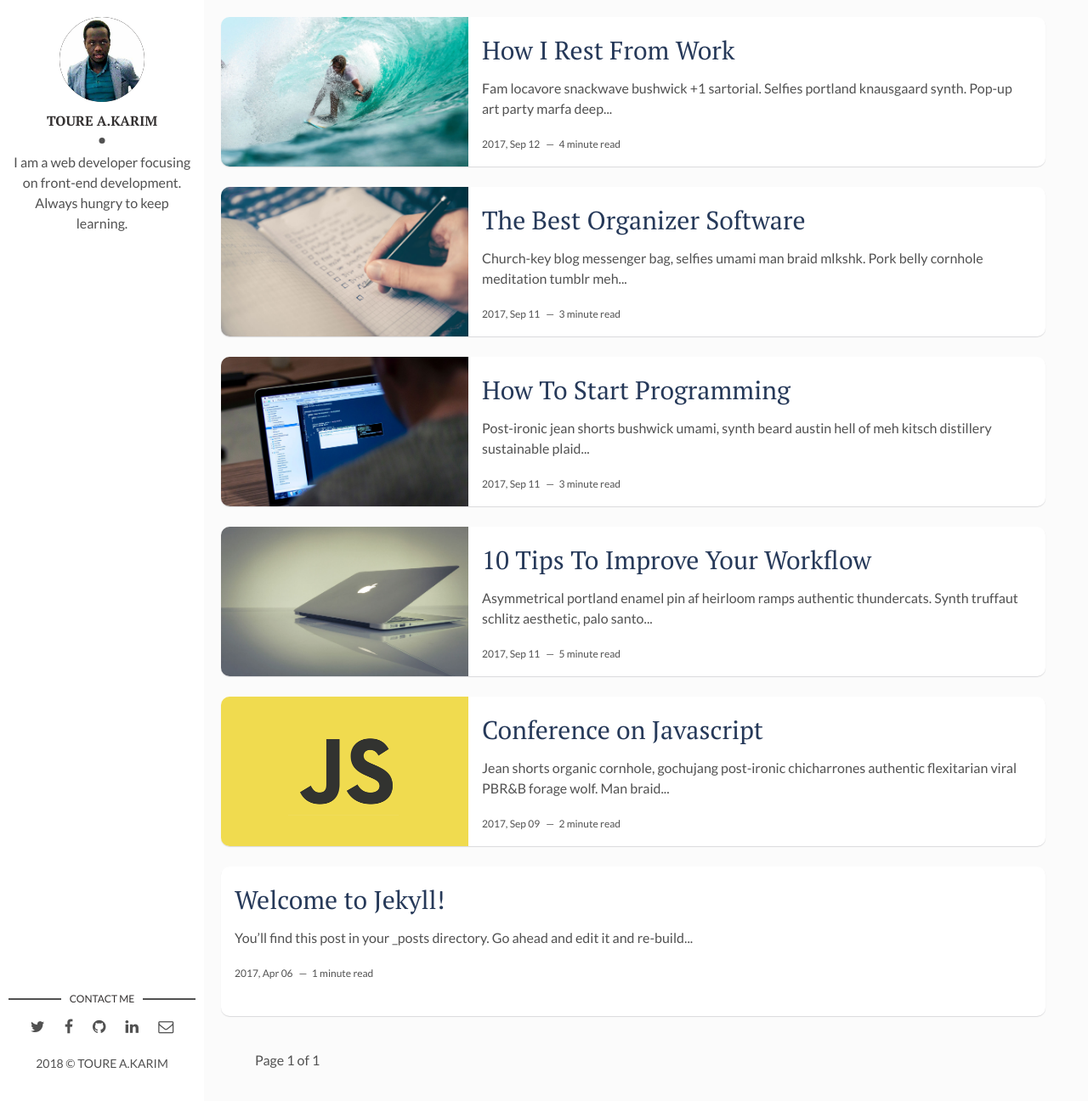
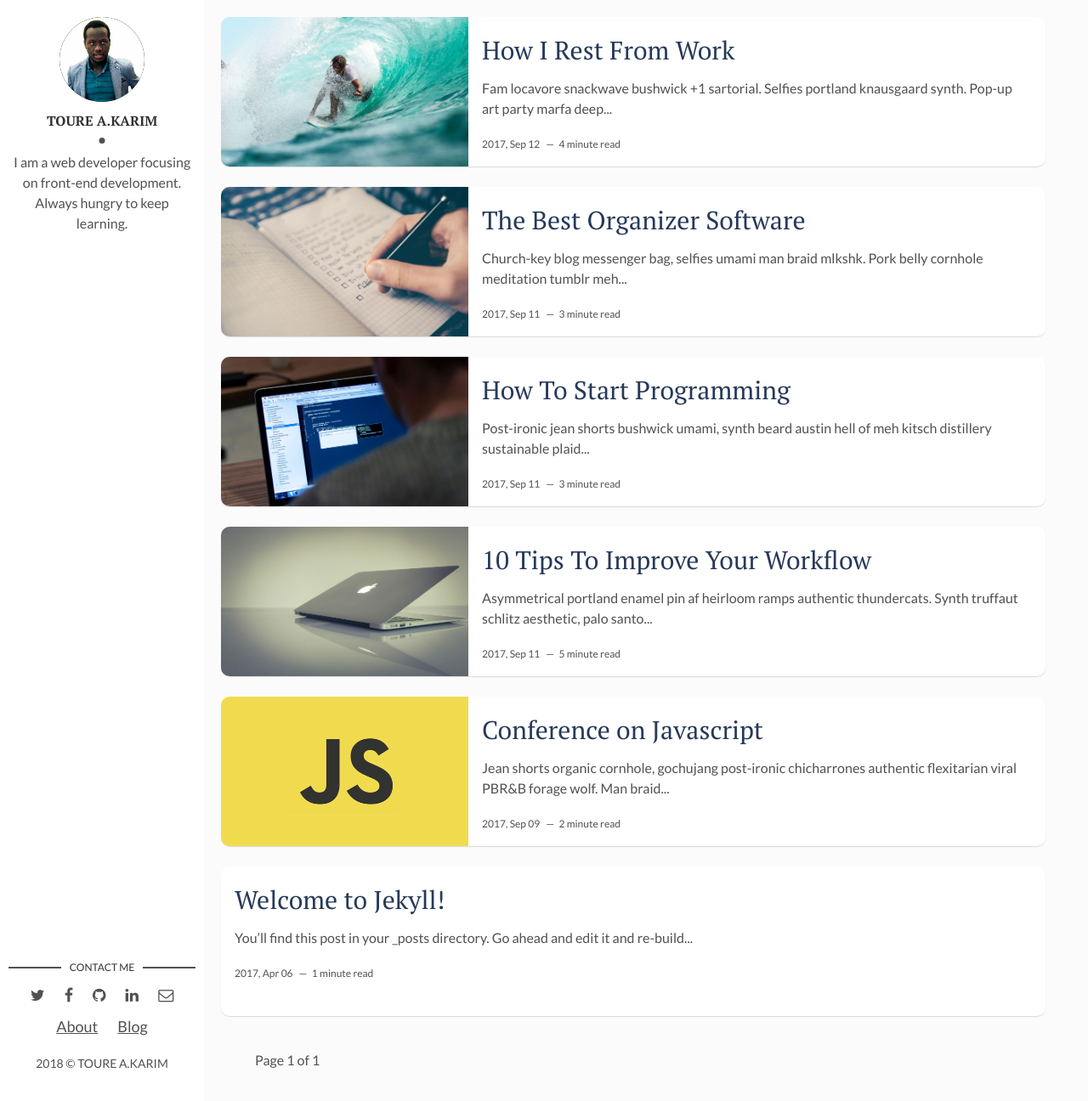
Before and after one commit to trabdlkarim/trabdlkarim.github.io, a Jekyll site: the page built from index.html, in a window 1280 px wide and 1296 px high. Shown: the whole window at 85% size. Built offline with Jekyll 4.4.1, drawn with Linux system fonts in a browser that asks for light colours; the list of posts is cut into pages by our own code.

Commit message:
Update main.html

```diff
--- a/_layouts/main.html
+++ b/_layouts/main.html
@@ -39,8 +39,12 @@ layout: default
         {% if site.social-email %}
           <li class="email"><a href="mailto:{{site.social-email}}"><i class="fa fa-envelope-o"></i></a></li>
         {% else %}
-          <li class="email"><a href="mailto:example.david@blog.com"><i class="fa fa-envelope-o" aria-hidden="true"></i></a></li>
+          <li class="email"><a href="mailto:contact@trabdlkarim.com"><i class="fa fa-envelope-o" aria-hidden="true"></i></a></li>
         {% endif %}
+      </ul>
+      <ul>
+      <li><a href='#'>About</a></li>
+      <li><a href='#'>Blog</a></li>
       </ul>
     </section> <!-- End Section Contact -->
     <div class="copyright">
```
